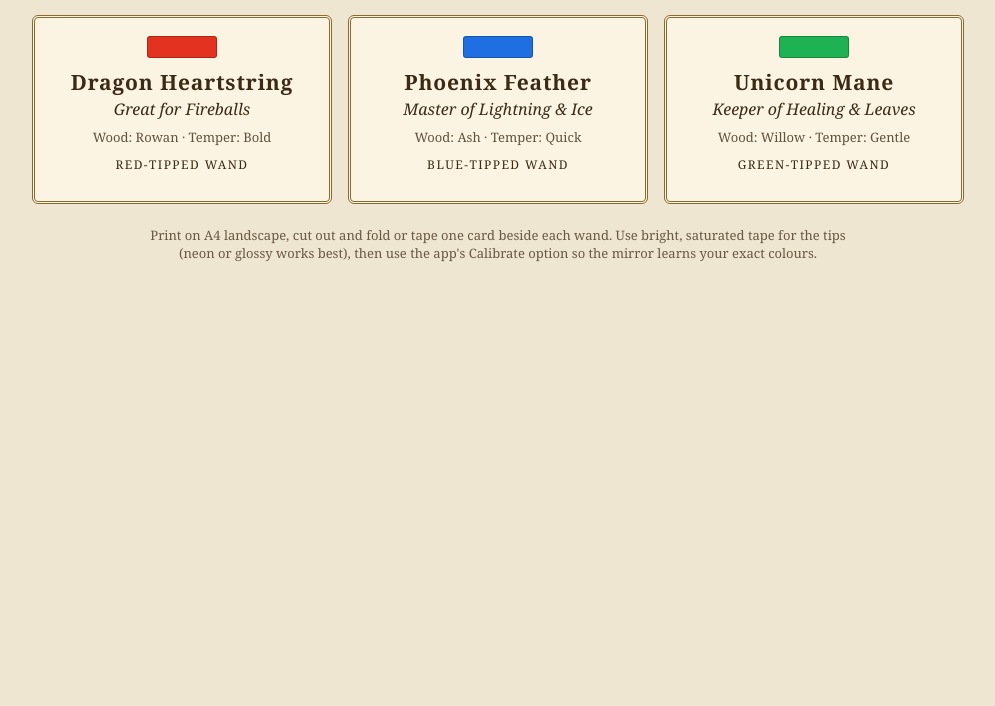
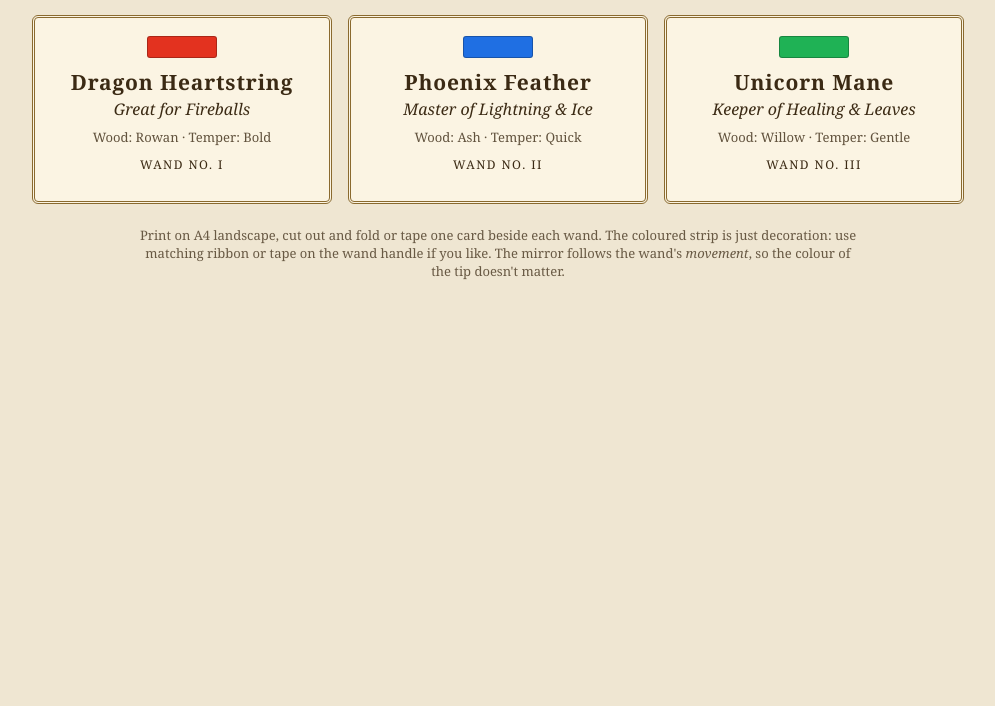
Before and after one commit to FormPlusOG/WAND_SHOP, a plain HTML site: page wand-labels.html in a window 1280 px wide. Shown: the part 94-800 px from the top of the page, without its empty margins (142-1137 px from the left). Drawn offline with Linux system fonts and the light colour scheme.

Commit message:
Update wand descriptions and notes in HTML

```diff
--- a/wand-labels.html
+++ b/wand-labels.html
@@ -23,30 +23,30 @@
 </head>
 <body>
   <h1>The Wand Shop</h1>
-  <p class="sub">Choose your wand. The wand chooses the wizard.</p>
+  <p class="sub">Choose your wand. The wand chooses the wizard&hellip; if you move just so.</p>
   <div class="row">
     <div class="label">
       <div class="tape" style="background:#e3321f"></div>
       <h2>Dragon Heartstring</h2>
       <p class="tag">Great for Fireballs</p>
       <p class="meta">Wood: Rowan &middot; Temper: Bold</p>
-      <p class="tip">Red-tipped wand</p>
+      <p class="tip">Wand No. I</p>
     </div>
     <div class="label">
       <div class="tape" style="background:#1f6fe3"></div>
       <h2>Phoenix Feather</h2>
       <p class="tag">Master of Lightning &amp; Ice</p>
       <p class="meta">Wood: Ash &middot; Temper: Quick</p>
-      <p class="tip">Blue-tipped wand</p>
+      <p class="tip">Wand No. II</p>
     </div>
     <div class="label">
       <div class="tape" style="background:#1fb255"></div>
       <h2>Unicorn Mane</h2>
       <p class="tag">Keeper of Healing &amp; Leaves</p>
       <p class="meta">Wood: Willow &middot; Temper: Gentle</p>
-      <p class="tip">Green-tipped wand</p>
+      <p class="tip">Wand No. III</p>
     </div>
   </div>
-  <p class="note">Print on A4 landscape, cut out and fold or tape one card beside each wand. Use bright, saturated tape for the tips (neon or glossy works best), then use the app's Calibrate option so the mirror learns your exact colours.</p>
+  <p class="note">Print on A4 landscape, cut out and fold or tape one card beside each wand. The coloured strip is just decoration: use matching ribbon or tape on the wand handle if you like. The mirror follows the wand's <i>movement</i>, so the colour of the tip doesn't matter.</p>
 </body>
 </html>
```
